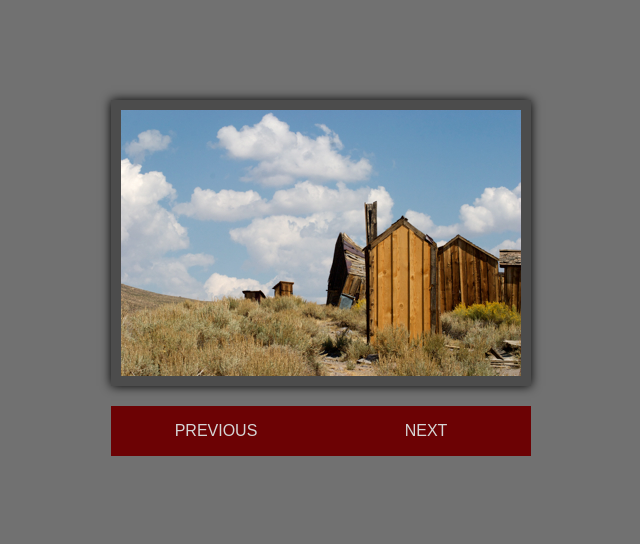
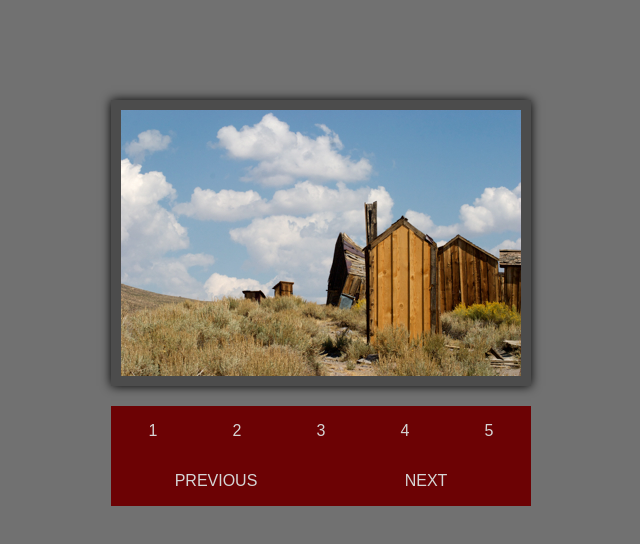
Before and after one commit to truemorad/20DaysOfVanillaJs, a plain HTML site: page index.html in a window 1280 px wide. Shown: the whole page, without its empty margins (319-959 px from the left). Drawn offline with Linux system fonts and the light colour scheme.

Commit message:
Numerals and refrences, ooh.

```diff
--- a/index.html
+++ b/index.html
@@ -15,8 +15,8 @@
     <div id="content">
         <img src="slides/image1.jpg" alt="slideshow image" id="myimage">
     </div>
-
-    <p id="links"><a href="#" id="previous">previous</a><a href="#" id="next">next</a></p>
+    <p id="numbers"></p>
+    <p id="links"><a id="previous">previous</a><a id="next">next</a></p>
 
 </body>
 
--- a/script.js
+++ b/script.js
@@ -2,20 +2,39 @@
 const content = document.getElementById('content');
 const next = document.getElementById('next');
 const previous = document.getElementById('previous');
+const para = document.getElementById('numbers');
 
 var images = ['image1.jpg', 'image2.jpg', 'image3.jpg', 'image4.jpg', 'image5.jpg'];
 var index = 0;
-var newImg = () => {
-    var newImg = document.createElement('img');
-    newImg.src = `slides/${images[index]}`;
-    newImg.className = 'fadeShow';
-    content.appendChild(newImg);
-
+// function updates displayed image
+var newImg = (i) => {
+    if (i) {
+        var newImg = document.createElement('img');
+        newImg.src = `slides/${images[i]}`;
+        newImg.className = 'fadeShow';
+        content.appendChild(newImg);
+    } else {
+        var newImg = document.createElement('img');
+        newImg.src = `slides/${images[index]}`;
+        newImg.className = 'fadeShow';
+        content.appendChild(newImg);
+    }
     if (content.children.length > 2) {
         content.removeChild(content.children[0]);
     }
 }
-
+// images counter + button for each image
+window.addEventListener('load', () => {
+    for (let i = 0; i < images.length; i++) {
+        var anchor = document.createElement('a');
+        var textAnchor = document.createTextNode(i+1);
+        anchor.id = `a${i}`;
+        anchor.addEventListener('click', () => newImg(i));
+        anchor.appendChild(textAnchor);
+        para.appendChild(anchor);
+    }
+});
+// next button function
 next.onclick = function(evt) {
     evt.preventDefault();
     index++;
@@ -24,19 +43,12 @@ next.onclick = function(evt) {
     }
     newImg();
 }
+// previous button function
 previous.onclick = function(evt) {
     evt.preventDefault();
     index--;
     if (index < 0) {
         index = images.length-1;
     }
-    var newImg = document.createElement('img');
-    newImg.src = `slides/${images[index]}`;
-    newImg.className = 'fadeShow';
-    content.appendChild(newImg);
-
-    if (content.children.length > 2) {
-        content.removeChild(content.children[0]);
-    }
     newImg();
 }
--- a/styles.css
+++ b/styles.css
@@ -21,10 +21,11 @@ p { text-align: center; }
 
 /********** Link Styles ***********/
 
-#links {
+#links, #numbers {
 	width: 420px;
 	display: flex;
 	margin: auto;
+	cursor: pointer;
 }
 
 #links a {
@@ -40,6 +41,24 @@ p { text-align: center; }
 	text-align: center;
 }
 
+#numbers a {
+	display: block;
+	flex: 1;
+	background: #6C0204;
+	height: 50px;
+	line-height: 50px;
+	color: #D5D5D5;
+	text-decoration: none;
+	font-family: Arial;
+	text-transform: uppercase;
+	text-align: center;
+}
+
+#numbers a:hover {
+	background: #A51D1F;
+	color: #fff;
+}
+
 #links a:hover {
 	background: #A51D1F;
 	color: #fff;
@@ -47,7 +66,7 @@ p { text-align: center; }
 
 /************ Animation Styles ************/
 .fadeShow {
-	animation: fade 1s;
+	animation: fade 0.5s;
 }
 
 @keyframes fade {
```
